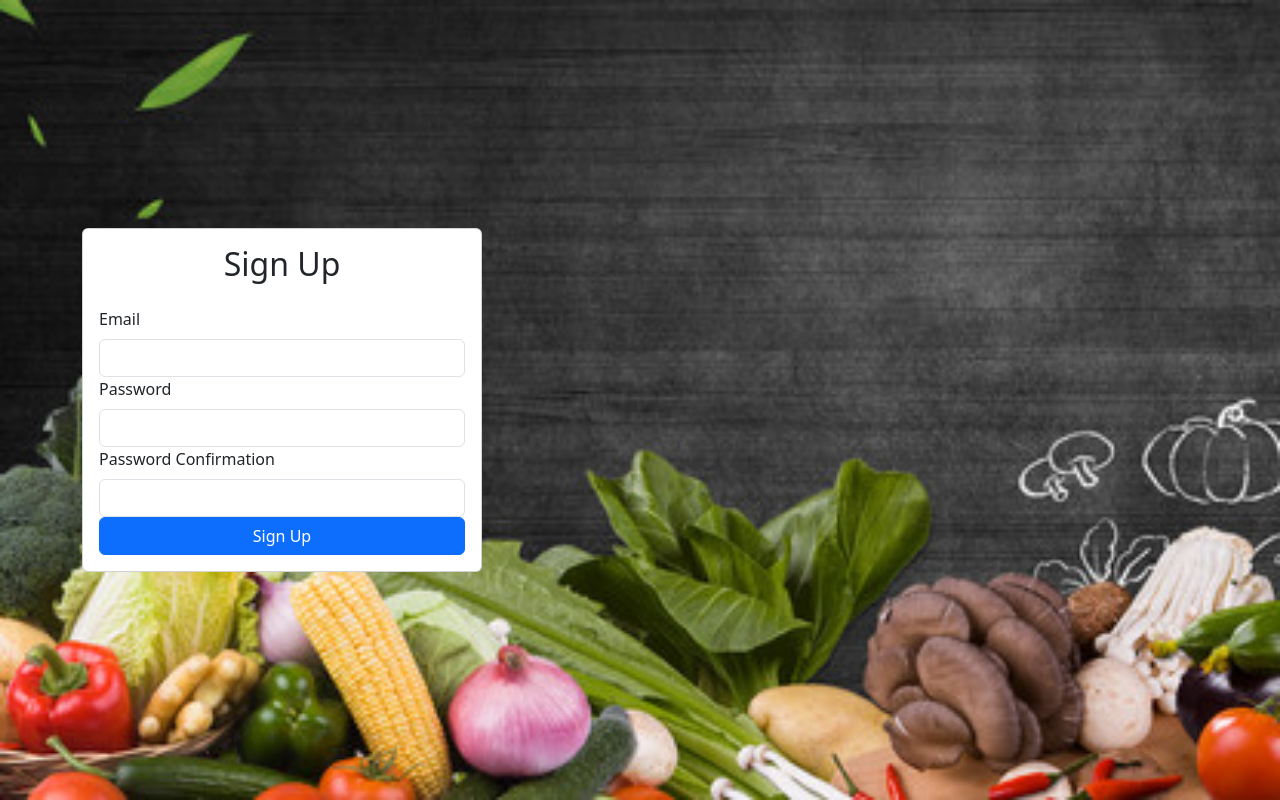
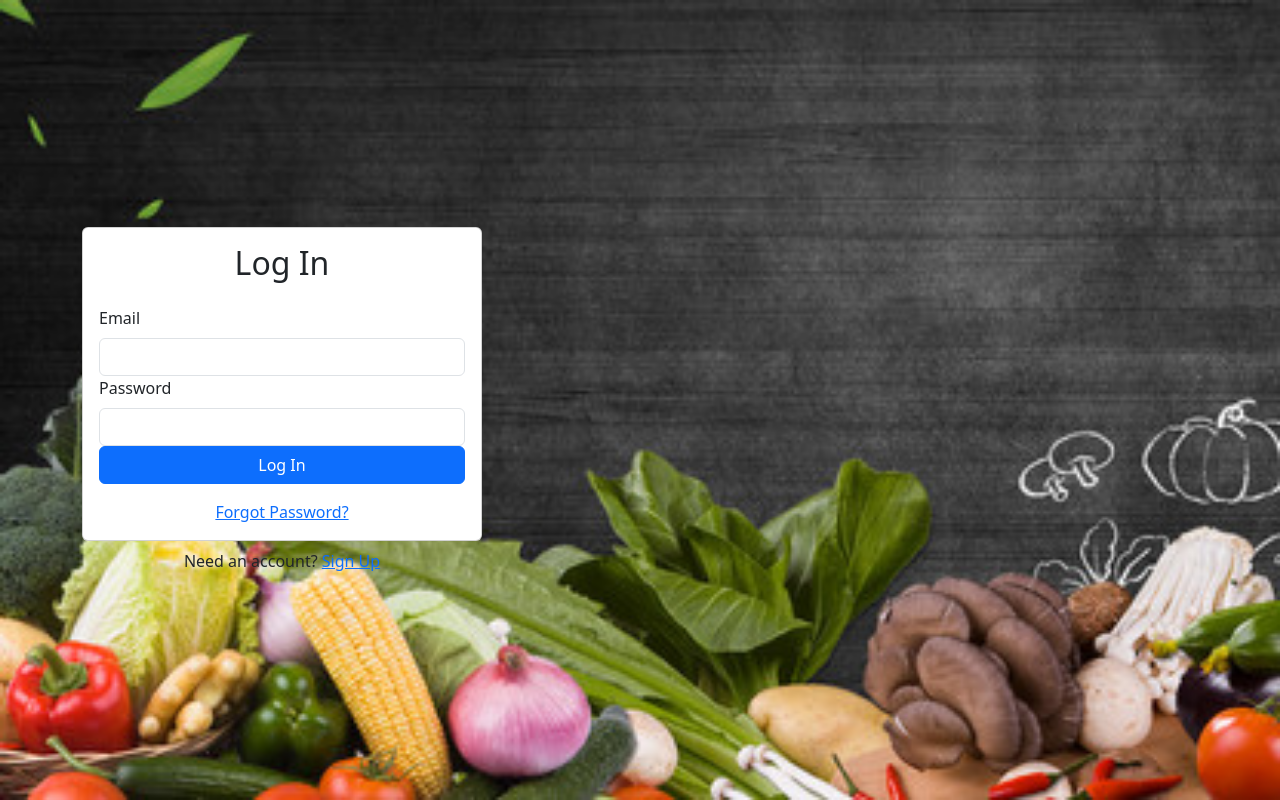
Before and after one commit to tarun1219/arrayanUpdated, a React (Create React App) app: page /login in a window 1280 px wide. Built offline with nearby package versions, Linux system fonts and the light colour scheme; no server answers.

Commit message:
Added routing, auth functions and LogIn page

```diff
--- a/src/App.js
+++ b/src/App.js
@@ -1,20 +1,33 @@
-import { Container } from "react-bootstrap";
 import UserSignUp from "./components/UserSignUp";
-import Login from "./pages/Login";
+import Home from "./pages/Home";
+import LoginPage from "./pages/LoginPage"
+import { AuthProvider } from './context/AuthContext'
+import { BrowserRouter as Router, Routes, Route } from "react-router-dom"
+import Dashboard from "./components/Dashboard";
+import React from "react"
+import { Container } from "react-bootstrap"
+import Login from "./components/Login";
+
+// import PrivateRoute from "./PrivateRoute"
+// import ForgotPassword from "./ForgotPassword"
+// import UpdateProfile from "./UpdateProfile"
+
 function App() {
   return (
-    // <Container
-    //   className="d-flex align-items-center"
-    //   style={{minHeight: "100vh"}}
-    // >
-    //   <div className="w-100" style={{maxWidth: '400px'}}>
-    //   <UserSignUp />
-    //   </div>
 
-    // </Container>
-    <Login />
-
+      <div>
+        <Router>
+          <AuthProvider>
+            <Routes>
+              <Route exact path="/" element={<Home/>} />
+              <Route exact path="/login" element={<LoginPage/>} />
+              {/* <Route path="/" component={Dashboard} /> */}
+            </Routes>
+          </AuthProvider>
+        </Router>
+      </div>
+    //<Login/>
   )
 }
 
-export default App;
+export default App
--- /dev/null
+++ b/src/components/Dashboard.js
@@ -0,0 +1,9 @@
+import React from 'react'
+
+export default function Dashboard() {
+  return (
+    <div>
+      Dashboard
+    </div>
+  )
+}
--- /dev/null
+++ b/src/components/Login.js
@@ -0,0 +1,58 @@
+import React, { useRef, useState } from "react"
+import { Form, Button, Card, Alert } from "react-bootstrap"
+import { useAuth } from "../context/AuthContext"
+import { Link, useNavigate } from "react-router-dom"
+
+export default function Login() {
+    const emailRef = useRef()
+    const passwordRef = useRef()
+    const { login } = useAuth()
+    const [error, setError] = useState("")
+    const [loading, setLoading] = useState(false)
+    const history = useNavigate()
+
+    async function handleSubmit(e) {
+      e.preventDefault()
+
+      try {
+        setError("")
+        setLoading(true)
+        await login(emailRef.current.value, passwordRef.current.value)
+        history.push("/")
+      } catch {
+        setError("Failed to log in")
+      }
+
+      setLoading(false)
+    }
+
+    return (
+      <>
+        <Card>
+          <Card.Body>
+            <h2 className="text-center mb-4">Log In</h2>
+            {error && <Alert variant="danger">{error}</Alert>}
+            <Form onSubmit={handleSubmit}>
+              <Form.Group id="email">
+                <Form.Label>Email</Form.Label>
+                <Form.Control type="email" ref={emailRef} required />
+              </Form.Group>
+              <Form.Group id="password">
+                <Form.Label>Password</Form.Label>
+                <Form.Control type="password" ref={passwordRef} required />
+              </Form.Group>
+              <Button disabled={loading} className="w-100" type="submit">
+                Log In
+              </Button>
+            </Form>
+            <div className="w-100 text-center mt-3">
+              <Link to="/forgot-password">Forgot Password?</Link>
+            </div>
+          </Card.Body>
+        </Card>
+        <div className="w-100 text-center mt-2">
+          Need an account? <Link to="/">Sign Up</Link>
+        </div>
+      </>
+    )
+}
--- a/src/components/UserSignUp.js
+++ b/src/components/UserSignUp.js
@@ -1,7 +1,8 @@
 import React, { useRef, useState } from "react"
 import { Form, Button, Card, Alert } from "react-bootstrap"
 import { useAuth } from "../context/AuthContext"
-// import { Link, useHistory } from "react-router-dom"
+import LoginPage from "../pages/LoginPage"
+import { Link, useNavigate } from "react-router-dom"
 
 export default function UserSignup() {
   const emailRef = useRef()
@@ -10,7 +11,7 @@ export default function UserSignup() {
   const { signup, currentUser } = useAuth()
   const [error, setError] = useState("")
   const [loading, setLoading] = useState(false)
-  //const history = useHistory()
+  const history = useNavigate()
 
   async function handleSubmit(e) {
     e.preventDefault()
@@ -23,7 +24,7 @@ export default function UserSignup() {
       setError("")
       setLoading(true)
       await signup(emailRef.current.value, passwordRef.current.value)
-      //history.push("/")
+      history.push("/")
     } catch {
       setError("Failed to create an account")
     }
@@ -56,9 +57,9 @@ export default function UserSignup() {
           </Form>
         </Card.Body>
       </Card>
-      {/* <div className="w-100 text-center mt-2">
+      <div className="w-100 text-center mt-2">
         Already have an account? <Link to="/login">Log In</Link>
-      </div> */}
+      </div>
     </>
   )
 }
--- a/src/context/AuthContext.js
+++ b/src/context/AuthContext.js
@@ -3,33 +3,60 @@ import { auth } from '../auth/firebaseAuthSDK'
 
 const AuthContext = React.createContext()
 
-export function useAuth(){
+export function useAuth() {
   return useContext(AuthContext)
 }
-export function AuthProvider({children}) {
-    const [currentUser, setCurrentUser]= useState()
-    const [loading, setLoading]= useState(true)
 
-    const value={
-        currentUser,
-        signup
-    }
-    function signup(email,password){
-       return auth.createUserWithEmailAndPassword(email,password);
+export function AuthProvider({ children }) {
+  const [currentUser, setCurrentUser] = useState()
+  const [loading, setLoading] = useState(true)
+
+  function signup(email, password) {
+    return auth.createUserWithEmailAndPassword(email, password)
   }
 
-    useEffect(()=>{
+  function login(email, password) {
+    return auth.signInWithEmailAndPassword(email, password)
+  }
+
+  function logout() {
+    return auth.signOut()
+  }
+
+  function resetPassword(email) {
+    return auth.sendPasswordResetEmail(email)
+  }
+
+  function updateEmail(email) {
+    return currentUser.updateEmail(email)
+  }
+
+  function updatePassword(password) {
+    return currentUser.updatePassword(password)
+  }
+
+  useEffect(() => {
     const unsubscribe = auth.onAuthStateChanged(user => {
       setCurrentUser(user)
       setLoading(false)
     })
 
     return unsubscribe
-    },[])
+  }, [])
+
+  const value = {
+    currentUser,
+    login,
+    signup,
+    logout,
+    resetPassword,
+    updateEmail,
+    updatePassword
+  }
 
   return (
     <AuthContext.Provider value={value}>
-        {children}
+      {!loading && children}
     </AuthContext.Provider>
   )
 }
--- /dev/null
+++ b/src/pages/LoginPage.js
@@ -0,0 +1,24 @@
+import React from 'react'
+import Login from '../components/Login'
+import Background from '../components/Background'
+import { Container } from 'react-bootstrap'
+import { AuthProvider } from '../context/AuthContext'
+import { BrowserRouter as Router, Route } from "react-router-dom";
+import Dashboard from '../components/Dashboard'
+const LoginPage= () => {
+  return (
+    <AuthProvider>
+      <Background>
+        <Container
+             className="d-flex align-items-center"
+             style={{minHeight: "100vh"}}>
+            <div className="w-100" style={{maxWidth: '400px'}}>
+                <Login />
+            </div>
+        </Container>
+    </ Background>
+
+    </AuthProvider>
+  )
+}
+export default LoginPage;
```
Also changed, not shown: src/pages/Home.js (renamed from src/pages/Login.js, +5 -4 lines). Lines whose indentation alone changed are shown as unchanged.
